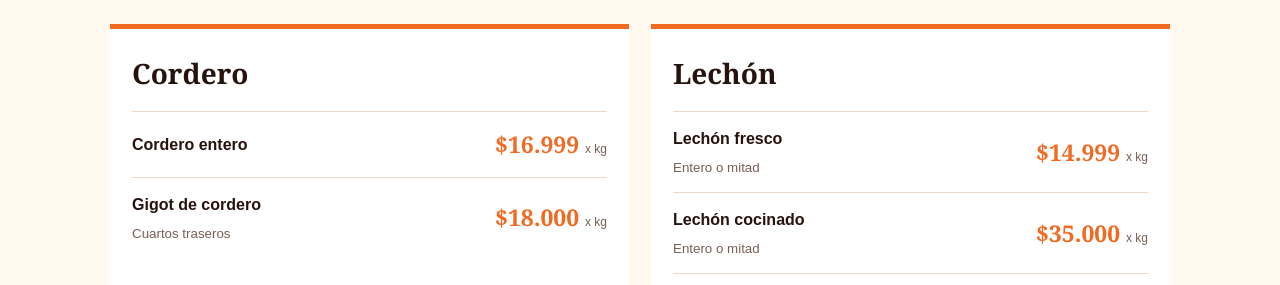
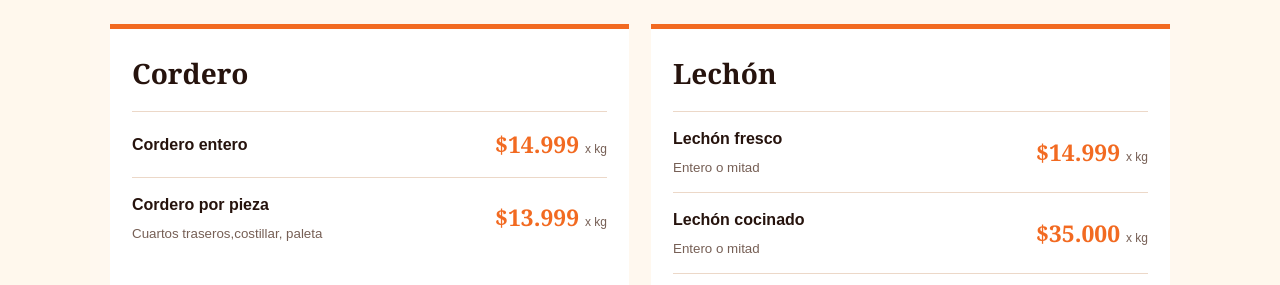
Before and after one commit to firpocarolina548-sudo/chancheriafirpo, a plain HTML site: page index.html in a window 1280 px wide. Shown: the part 2320-2605 px from the top of the page. Drawn offline with Linux system fonts and the light colour scheme.

Commit message:
Update index.html

```diff
--- a/index.html
+++ b/index.html
@@ -381,15 +381,15 @@
 
         <div class="precio-fila">
           <div class="precio-producto">Cordero entero</div>
-          <div class="precio-valor">$16.999 <small>x kg</small></div>
+          <div class="precio-valor">$14.999 <small>x kg</small></div>
         </div>
 
         <div class="precio-fila">
           <div class="precio-producto">
-            Gigot de cordero
-            <small>Cuartos traseros</small>
+            Cordero por pieza
+            <small>Cuartos traseros,costillar, paleta</small>
           </div>
-          <div class="precio-valor">$18.000 <small>x kg</small></div>
+          <div class="precio-valor">$13.999 <small>x kg</small></div>
         </div>
       </div>
 
```
